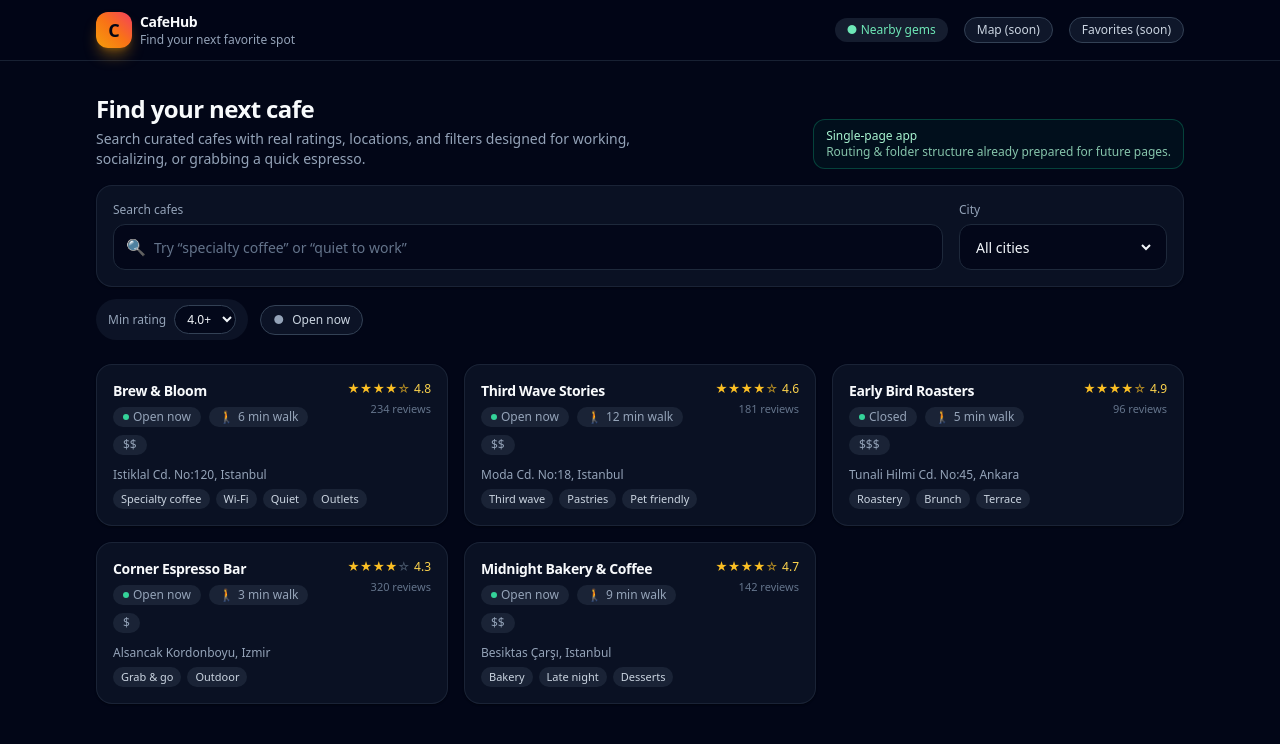
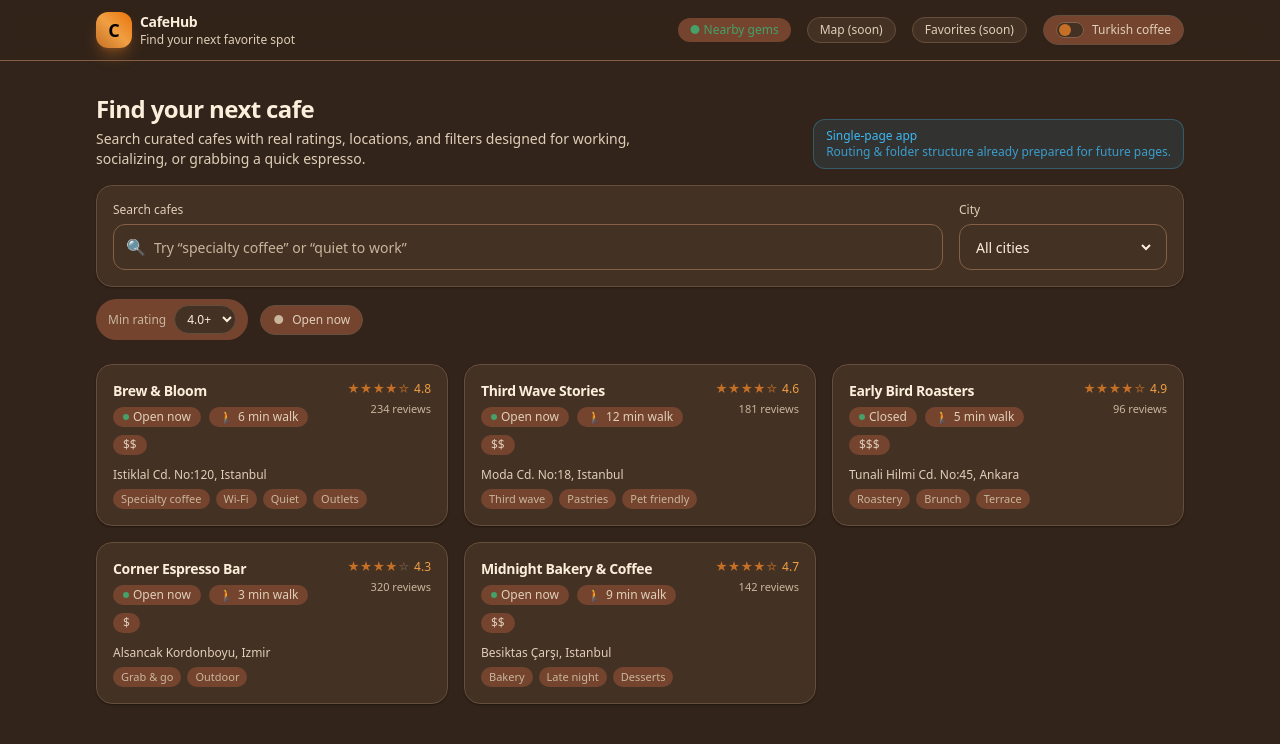
Before and after one commit to gogifemi/cafehub-v1, a React (Vite) app: page / in a window 1280 px wide. Shown: the top 744 px of the page. Built offline with nearby package versions, Linux system fonts and the light colour scheme.

Commit message:
Add design system with CSS variables and theme switching

```diff
--- a/src/App.tsx
+++ b/src/App.tsx
@@ -4,7 +4,7 @@ import { HomePage } from './pages/HomePage';
 
 function App() {
   return (
-    <div className="min-h-screen bg-slate-950 text-slate-50">
+    <div className="min-h-screen bg-bg text-text">
       <Navbar />
       <main className="mx-auto flex max-w-6xl flex-1 flex-col px-4 pb-10 pt-6 sm:px-6 lg:px-8">
         <Routes>
--- a/src/components/cafes/CafeCard.tsx
+++ b/src/components/cafes/CafeCard.tsx
@@ -7,22 +7,22 @@ interface CafeCardProps {
 
 export const CafeCard = ({ cafe }: CafeCardProps) => {
   return (
-    <article className="group relative overflow-hidden rounded-2xl border border-slate-800/80 bg-slate-900/70 p-4 shadow-sm shadow-black/40 transition hover:-translate-y-1 hover:border-amber-400/80 hover:shadow-lg hover:shadow-amber-500/30">
+    <article className="group relative overflow-hidden rounded-2xl border border-border-subtle bg-surface p-4 shadow-sm shadow-black/40 transition hover:-translate-y-1 hover:border-accent hover:shadow-lg hover:shadow-accent/30">
       <div className="flex items-start justify-between gap-3">
         <div className="flex-1 space-y-1.5">
-          <h3 className="text-sm font-semibold tracking-tight text-slate-50">
+          <h3 className="text-sm font-semibold tracking-tight text-text">
             {cafe.name}
           </h3>
-          <div className="flex flex-wrap items-center gap-2 text-xs text-slate-400">
-            <span className="inline-flex items-center gap-1 rounded-full bg-slate-800/80 px-2.5 py-0.5">
-              <span className="h-1.5 w-1.5 rounded-full bg-emerald-400" />
+          <div className="flex flex-wrap items-center gap-2 text-xs text-text-muted">
+            <span className="inline-flex items-center gap-1 rounded-full bg-surface-subtle px-2.5 py-0.5">
+              <span className="h-1.5 w-1.5 rounded-full bg-status-success" />
               {cafe.isOpenNow ? 'Open now' : 'Closed'}
             </span>
-            <span className="inline-flex items-center gap-1 rounded-full bg-slate-800/80 px-2.5 py-0.5">
-              <span className="text-slate-400">🚶</span>
+            <span className="inline-flex items-center gap-1 rounded-full bg-surface-subtle px-2.5 py-0.5">
+              <span className="text-text-subtle">🚶</span>
               {cafe.distanceMinutesWalk} min walk
             </span>
-            <span className="inline-flex items-center gap-1 rounded-full bg-slate-800/80 px-2.5 py-0.5">
+            <span className="inline-flex items-center gap-1 rounded-full bg-surface-subtle px-2.5 py-0.5">
               {cafe.priceLevel}
             </span>
           </div>
@@ -30,13 +30,13 @@ export const CafeCard = ({ cafe }: CafeCardProps) => {
 
         <div className="flex flex-col items-end gap-1">
           <Rating value={cafe.rating} />
-          <span className="text-[11px] text-slate-500">
+          <span className="text-[11px] text-text-subtle">
             {cafe.ratingCount.toLocaleString()} reviews
           </span>
         </div>
       </div>
 
-      <div className="mt-3 space-y-1.5 text-xs text-slate-400">
+      <div className="mt-3 space-y-1.5 text-xs text-text-muted">
         <p className="line-clamp-1">
           {cafe.address}, {cafe.city}
         </p>
@@ -44,7 +44,7 @@ export const CafeCard = ({ cafe }: CafeCardProps) => {
           {cafe.tags.map((tag) => (
             <span
               key={tag}
-              className="rounded-full bg-slate-800/80 px-2 py-0.5 text-[11px] text-slate-300 group-hover:bg-amber-500/15 group-hover:text-amber-200"
+              className="rounded-full bg-surface-subtle px-2 py-0.5 text-[11px] text-text-subtle group-hover:bg-accent-soft/15 group-hover:text-accent-soft"
             >
               {tag}
             </span>
--- a/src/components/cafes/CafeList.tsx
+++ b/src/components/cafes/CafeList.tsx
@@ -8,7 +8,7 @@ interface CafeListProps {
 export const CafeList = ({ cafes }: CafeListProps) => {
   if (!cafes.length) {
     return (
-      <div className="mt-6 rounded-2xl border border-dashed border-slate-700 bg-slate-900/50 px-4 py-10 text-center text-sm text-slate-400">
+      <div className="mt-6 rounded-2xl border border-dashed border-border-subtle bg-surface-subtle px-4 py-10 text-center text-sm text-text-muted">
         No cafes match your filters yet. Try widening your search.
       </div>
     );
--- a/src/components/cafes/FilterBar.tsx
+++ b/src/components/cafes/FilterBar.tsx
@@ -12,11 +12,11 @@ export const FilterBar = ({
   onOnlyOpenNowChange
 }: FilterBarProps) => {
   return (
-    <div className="mt-3 flex flex-wrap items-center gap-3 text-xs text-slate-300">
-      <div className="inline-flex items-center gap-2 rounded-full bg-slate-900/80 px-3 py-1.5">
-        <span className="text-slate-400">Min rating</span>
+    <div className="mt-3 flex flex-wrap items-center gap-3 text-xs text-text-muted">
+      <div className="inline-flex items-center gap-2 rounded-full bg-surface-subtle px-3 py-1.5">
+        <span className="text-text-subtle">Min rating</span>
         <select
-          className="rounded-full border border-slate-700 bg-slate-950/80 px-2 py-1 text-xs text-slate-100 focus:outline-none focus:ring-1 focus:ring-amber-400"
+          className="rounded-full border border-border-subtle bg-bg-soft px-2 py-1 text-xs text-text focus:outline-none focus:ring-1 focus:ring-accent"
           value={String(minRating)}
           onChange={(e) => onMinRatingChange(Number(e.target.value))}
         >
@@ -31,12 +31,12 @@ export const FilterBar = ({
         type="button"
         className={`inline-flex items-center gap-2 rounded-full border px-3 py-1.5 transition ${
           onlyOpenNow
-            ? 'border-emerald-400/80 bg-emerald-500/10 text-emerald-200'
-            : 'border-slate-700 bg-slate-900/80 text-slate-300 hover:border-slate-500'
+            ? 'border-status-success/80 bg-status-success/10 text-status-success'
+            : 'border-border-subtle bg-surface-subtle text-text-muted hover:border-border-strong'
         }`}
         onClick={() => onOnlyOpenNowChange(!onlyOpenNow)}
       >
-        <span className={onlyOpenNow ? 'text-emerald-400' : 'text-slate-400'}>●</span>
+        <span className={onlyOpenNow ? 'text-status-success' : 'text-text-subtle'}>●</span>
         Open now
       </button>
     </div>
--- a/src/components/cafes/Rating.tsx
+++ b/src/components/cafes/Rating.tsx
@@ -11,18 +11,18 @@ export const Rating = ({ value }: RatingProps) => {
     <div className="flex items-center gap-1 text-xs">
       <div className="flex items-center">
         {Array.from({ length: fullStars }).map((_, idx) => (
-          <span key={`full-${idx}`} className="text-amber-400">
+          <span key={`full-${idx}`} className="text-accent">
             ★
           </span>
         ))}
-        {hasHalf && <span className="text-amber-400/70">☆</span>}
+        {hasHalf && <span className="text-accent/70">☆</span>}
         {Array.from({ length: emptyStars }).map((_, idx) => (
-          <span key={`empty-${idx}`} className="text-slate-600">
+          <span key={`empty-${idx}`} className="text-border-subtle">
             ☆
           </span>
         ))}
       </div>
-      <span className="font-medium text-amber-300">{value.toFixed(1)}</span>
+      <span className="font-medium text-accent-soft">{value.toFixed(1)}</span>
     </div>
   );
 };
--- a/src/components/cafes/SearchBar.tsx
+++ b/src/components/cafes/SearchBar.tsx
@@ -9,14 +9,14 @@ const cities = ['All cities', 'Istanbul', 'Ankara', 'Izmir'];
 
 export const SearchBar = ({ query, onQueryChange, city, onCityChange }: SearchBarProps) => {
   return (
-    <div className="flex flex-col gap-3 rounded-2xl border border-slate-800/80 bg-slate-900/70 p-3 shadow-sm shadow-black/30 sm:flex-row sm:items-center sm:gap-4 sm:p-4">
+    <div className="flex flex-col gap-3 rounded-2xl border border-border-subtle bg-surface p-3 shadow-sm shadow-black/30 sm:flex-row sm:items-center sm:gap-4 sm:p-4">
       <div className="flex-1">
-        <label className="block text-xs font-medium text-slate-400">Search cafes</label>
-        <div className="mt-1.5 flex items-center gap-2 rounded-xl border border-slate-800 bg-slate-950/80 px-3 py-2 focus-within:border-amber-400 focus-within:ring-1 focus-within:ring-amber-400/60">
-          <span className="text-slate-500">🔍</span>
+        <label className="block text-xs font-medium text-text-muted">Search cafes</label>
+        <div className="mt-1.5 flex items-center gap-2 rounded-xl border border-border bg-bg-soft px-3 py-2 focus-within:border-accent focus-within:ring-1 focus-within:ring-accent/60">
+          <span className="text-text-subtle">🔍</span>
           <input
             type="text"
-            className="h-7 w-full border-none bg-transparent text-sm text-slate-50 placeholder:text-slate-500 focus:outline-none focus:ring-0"
+            className="h-7 w-full border-none bg-transparent text-sm text-text placeholder:text-text-subtle focus:outline-none focus:ring-0"
             placeholder="Try “specialty coffee” or “quiet to work”"
             value={query}
             onChange={(e) => onQueryChange(e.target.value)}
@@ -25,10 +25,10 @@ export const SearchBar = ({ query, onQueryChange, city, onCityChange }: SearchBa
       </div>
 
       <div className="w-full sm:w-52">
-        <label className="block text-xs font-medium text-slate-400">City</label>
-        <div className="mt-1.5 rounded-xl border border-slate-800 bg-slate-950/80 px-3 py-2">
+        <label className="block text-xs font-medium text-text-muted">City</label>
+        <div className="mt-1.5 rounded-xl border border-border bg-bg-soft px-3 py-2">
           <select
-            className="h-7 w-full border-none bg-transparent text-sm text-slate-100 focus:outline-none focus:ring-0"
+            className="h-7 w-full border-none bg-transparent text-sm text-text focus:outline-none focus:ring-0"
             value={city}
             onChange={(e) => onCityChange(e.target.value)}
           >
--- a/src/components/layout/Navbar.tsx
+++ b/src/components/layout/Navbar.tsx
@@ -1,30 +1,36 @@
+import { ThemeToggle } from './ThemeToggle';
+
 export const Navbar = () => {
   return (
-    <header className="border-b border-slate-800/80 bg-slate-950/80 backdrop-blur">
+    <header className="border-b border-border bg-bg/80 backdrop-blur">
       <div className="mx-auto flex max-w-6xl items-center justify-between px-4 py-3 sm:px-6 lg:px-8">
         <div className="flex items-center gap-2">
-          <div className="flex h-9 w-9 items-center justify-center rounded-xl bg-gradient-to-tr from-amber-500 via-orange-500 to-rose-500 shadow-lg shadow-amber-500/40">
-            <span className="text-lg font-black text-slate-950">C</span>
+          <div className="flex h-9 w-9 items-center justify-center rounded-xl bg-gradient-to-tr from-accent via-accent-soft to-accent-strong shadow-lg shadow-accent/40">
+            <span className="text-lg font-black text-core-black">C</span>
           </div>
           <div>
-            <p className="text-sm font-semibold tracking-tight text-slate-50">
+            <p className="text-sm font-semibold tracking-tight text-text">
               CafeHub
             </p>
-            <p className="text-xs text-slate-400">Find your next favorite spot</p>
+            <p className="text-xs text-text-muted">Find your next favorite spot</p>
           </div>
         </div>
 
-        <nav className="hidden items-center gap-4 text-xs font-medium text-slate-300 sm:flex">
-          <span className="rounded-full bg-slate-800/70 px-3 py-1 text-emerald-300">
+        <div className="flex items-center gap-4">
+          <nav className="hidden items-center gap-4 text-xs font-medium text-text-muted sm:flex">
+            <span className="rounded-full bg-surface-subtle px-3 py-1 text-status-success">
               ● Nearby gems
             </span>
-          <button className="rounded-full border border-slate-700 bg-slate-900 px-3 py-1 hover:border-slate-500 hover:text-slate-50">
+            <button className="rounded-full border border-border-subtle bg-surface px-3 py-1 text-text-muted transition hover:border-border-strong hover:text-text">
               Map (soon)
             </button>
-          <button className="rounded-full border border-slate-700 bg-slate-900 px-3 py-1 hover:border-slate-500 hover:text-slate-50">
+            <button className="rounded-full border border-border-subtle bg-surface px-3 py-1 text-text-muted transition hover:border-border-strong hover:text-text">
               Favorites (soon)
             </button>
           </nav>
+
+          <ThemeToggle />
+        </div>
       </div>
     </header>
   );
--- /dev/null
+++ b/src/components/layout/ThemeToggle.tsx
@@ -0,0 +1,47 @@
+import { useEffect, useState } from 'react';
+
+type ColorTheme = 'turkish' | 'core';
+
+const STORAGE_KEY = 'cafehub-color-theme';
+
+export const ThemeToggle = () => {
+  const [theme, setTheme] = useState<ColorTheme>('turkish');
+
+  useEffect(() => {
+    const stored = window.localStorage.getItem(STORAGE_KEY) as ColorTheme | null;
+    const initial: ColorTheme = stored === 'core' || stored === 'turkish' ? stored : 'turkish';
+
+    setTheme(initial);
+    document.documentElement.dataset.theme = initial;
+  }, []);
+
+  const toggleTheme = () => {
+    const next: ColorTheme = theme === 'turkish' ? 'core' : 'turkish';
+    setTheme(next);
+    document.documentElement.dataset.theme = next;
+    window.localStorage.setItem(STORAGE_KEY, next);
+  };
+
+  const isCore = theme === 'core';
+
+  return (
+    <button
+      type="button"
+      onClick={toggleTheme}
+      className="inline-flex items-center gap-2 rounded-full border border-border-subtle bg-surface-subtle px-3 py-1.5 text-xs font-medium text-text-muted shadow-sm hover:border-border-strong hover:text-text"
+      aria-label={`Switch to ${isCore ? 'Turkish coffee' : 'core monochrome'} theme`}
+    >
+      <span
+        className={`flex h-4 w-7 items-center rounded-full border border-border bg-bg-soft px-0.5 transition ${
+          isCore ? 'justify-end' : 'justify-start'
+        }`}
+      >
+        <span className="h-3 w-3 rounded-full bg-accent" />
+      </span>
+      <span className="hidden sm:inline">
+        {isCore ? 'Core monochrome' : 'Turkish coffee'}
+      </span>
+      <span className="sm:hidden">{isCore ? 'Core' : 'Coffee'}</span>
+    </button>
+  );
+};
--- a/src/index.css
+++ b/src/index.css
@@ -1,6 +1,118 @@
 @tailwind base;
 @tailwind components;
 @tailwind utilities;
+
+/* Design tokens: typography */
+:root {
+  --font-sans: system-ui, -apple-system, BlinkMacSystemFont, 'SF Pro Rounded', 'Segoe UI Rounded',
+    'Segoe UI', sans-serif;
+
+  /* Core monochrome palette (logo) */
+  --core-black: 0 0% 0%;
+  --core-white: 0 0% 100%;
+
+  /* Turkish coffee base palette (browns, creams, spices) */
+  --coffee-espresso: 24 32% 15%; /* deep, almost-black espresso */
+  --coffee-grounds: 26 32% 20%;
+  --coffee-foam: 35 70% 88%;
+  --coffee-bronze: 28 68% 46%;
+  --coffee-cream: 36 80% 92%;
+  --spice-cardamom: 142 40% 45%;
+  --spice-cinnamon: 20 70% 46%;
+  --spice-clove: 18 42% 32%;
+
+  /* Semantic colors – default theme (Turkish coffee) */
+  --color-bg: var(--coffee-espresso);
+  --color-bg-soft: var(--coffee-grounds);
+  --color-surface: var(--coffee-grounds);
+  --color-surface-subtle: var(--spice-clove);
+  --color-surface-elevated: var(--coffee-bronze);
+
+  --color-border-subtle: 24 25% 32%;
+  --color-border: 24 30% 40%;
+  --color-border-strong: 24 35% 50%;
+
+  --color-text: var(--coffee-cream);
+  --color-text-muted: 35 40% 80%;
+  --color-text-subtle: 35 30% 70%;
+  --color-text-accent: var(--coffee-cream);
+
+  --color-accent: var(--coffee-bronze);
+  --color-accent-soft: 32 85% 60%;
+  --color-accent-strong: 28 92% 48%;
+
+  --color-success: var(--spice-cardamom);
+  --color-warning: 35 90% 60%;
+  --color-info: 200 90% 60%;
+
+  --color-ring: var(--color-accent);
+
+  /* Gradient accents used for borders and badges */
+  --color-accent-1: var(--spice-cardamom);
+  --color-accent-2: var(--coffee-bronze);
+  --color-accent-3: var(--spice-cinnamon);
+  --color-accent-4: 0 84% 60%;
+
+  color-scheme: dark;
+}
+
+/* Core monochrome theme – pure black/white */
+:root[data-theme='core'] {
+  --color-bg: 0 0% 4%;
+  --color-bg-soft: 0 0% 8%;
+  --color-surface: 0 0% 6%;
+  --color-surface-subtle: 0 0% 12%;
+  --color-surface-elevated: 0 0% 18%;
+
+  --color-border-subtle: 0 0% 22%;
+  --color-border: 0 0% 32%;
+  --color-border-strong: 0 0% 45%;
+
+  --color-text: 0 0% 98%;
+  --color-text-muted: 0 0% 70%;
+  --color-text-subtle: 0 0% 55%;
+  --color-text-accent: 0 0% 100%;
+
+  --color-accent: 0 0% 100%;
+  --color-accent-soft: 0 0% 85%;
+  --color-accent-strong: 0 0% 100%;
+
+  --color-success: 140 40% 60%;
+  --color-warning: 45 90% 60%;
+  --color-info: 210 90% 60%;
+
+  --color-ring: var(--color-accent);
+}
+
+/* Explicit Turkish coffee theme override (same as default) */
+:root[data-theme='turkish'] {
+  --color-bg: var(--coffee-espresso);
+  --color-bg-soft: var(--coffee-grounds);
+  --color-surface: var(--coffee-grounds);
+  --color-surface-subtle: var(--spice-clove);
+  --color-surface-elevated: var(--coffee-bronze);
+
+  --color-border-subtle: 24 25% 32%;
+  --color-border: 24 30% 40%;
+  --color-border-strong: 24 35% 50%;
+
+  --color-text: var(--coffee-cream);
+  --color-text-muted: 35 40% 80%;
+  --color-text-subtle: 35 30% 70%;
+  --color-text-accent: var(--coffee-cream);
+
+  --color-accent: var(--coffee-bronze);
+  --color-accent-soft: 32 85% 60%;
+  --color-accent-strong: 28 92% 48%;
+
+  --color-success: var(--spice-cardamom);
+  --color-warning: 35 90% 60%;
+  --color-info: 200 90% 60%;
+
+  --color-ring: var(--color-accent);
+
+  color-scheme: dark;
+}
 
 *,
 *::before,
@@ -16,10 +128,14 @@ body,
 
 body {
   margin: 0;
-  font-family: system-ui, -apple-system, BlinkMacSystemFont, 'SF Pro Text', 'Segoe UI',
-    sans-serif;
-  background: radial-gradient(circle at top, #020617 0, #020617 40%, #000 100%);
-  color: #e5e7eb;
+  font-family: var(--font-sans);
+  background: radial-gradient(
+    circle at top,
+    hsl(var(--color-bg-soft)) 0,
+    hsl(var(--color-bg-soft)) 40%,
+    hsl(var(--color-bg)) 100%
+  );
+  color: hsl(var(--color-text));
 }
 
 .gradient-border {
@@ -31,7 +147,13 @@ body {
   position: absolute;
   inset: -1px;
   border-radius: inherit;
-  background: linear-gradient(135deg, #22c55e, #eab308, #f97316, #ef4444);
+  background: linear-gradient(
+    135deg,
+    hsl(var(--color-accent-1)),
+    hsl(var(--color-accent-2)),
+    hsl(var(--color-accent-3)),
+    hsl(var(--color-accent-4))
+  );
   opacity: 0.75;
   z-index: -1;
 }
--- a/src/pages/HomePage.tsx
+++ b/src/pages/HomePage.tsx
@@ -31,17 +31,17 @@ export const HomePage = () => {
     <section>
       <div className="flex flex-col gap-3 pb-4 pt-2 sm:flex-row sm:items-end sm:justify-between">
         <div>
-          <h1 className="text-xl font-semibold tracking-tight text-slate-50 sm:text-2xl">
+          <h1 className="text-xl font-semibold tracking-tight text-text sm:text-2xl">
             Find your next cafe
           </h1>
-          <p className="mt-1 max-w-xl text-sm text-slate-400">
+          <p className="mt-1 max-w-xl text-sm text-text-muted">
             Search curated cafes with real ratings, locations, and filters designed for working,
             socializing, or grabbing a quick espresso.
           </p>
         </div>
-        <div className="rounded-xl border border-emerald-500/30 bg-emerald-500/5 px-3 py-2 text-xs text-emerald-200">
+        <div className="rounded-xl border border-status-info/30 bg-status-info/10 px-3 py-2 text-xs text-status-info">
           <p className="font-medium">Single-page app</p>
-          <p className="text-emerald-200/80">
+          <p className="text-status-info/80">
             Routing & folder structure already prepared for future pages.
           </p>
         </div>
--- /dev/null
+++ b/tailwind.config.js
@@ -0,0 +1,53 @@
+const defaultTheme = require('tailwindcss/defaultTheme');
+
+const withOpacity = (variable) => `hsl(var(${variable}) / <alpha-value>)`;
+
+/** @type {import('tailwindcss').Config} */
+module.exports = {
+  content: ['./index.html', './src/**/*.{js,ts,jsx,tsx}'],
+  theme: {
+    extend: {
+      fontFamily: {
+        sans: ['var(--font-sans)', ...defaultTheme.fontFamily.sans]
+      },
+      colors: {
+        /* Semantic color tokens backed by CSS variables */
+        bg: {
+          DEFAULT: withOpacity('--color-bg'),
+          soft: withOpacity('--color-bg-soft')
+        },
+        surface: {
+          DEFAULT: withOpacity('--color-surface'),
+          subtle: withOpacity('--color-surface-subtle'),
+          elevated: withOpacity('--color-surface-elevated')
+        },
+        border: {
+          DEFAULT: withOpacity('--color-border'),
+          subtle: withOpacity('--color-border-subtle'),
+          strong: withOpacity('--color-border-strong')
+        },
+        text: {
+          DEFAULT: withOpacity('--color-text'),
+          muted: withOpacity('--color-text-muted'),
+          subtle: withOpacity('--color-text-subtle'),
+          accent: withOpacity('--color-text-accent')
+        },
+        accent: {
+          DEFAULT: withOpacity('--color-accent'),
+          soft: withOpacity('--color-accent-soft'),
+          strong: withOpacity('--color-accent-strong')
+        },
+        status: {
+          success: withOpacity('--color-success'),
+          warning: withOpacity('--color-warning'),
+          info: withOpacity('--color-info')
+        },
+        core: {
+          black: withOpacity('--core-black'),
+          white: withOpacity('--core-white')
+        }
+      }
+    }
+  },
+  plugins: []
+};
```
Also changed, not shown: tailwind.config.cjs (deleted, +0 -23 lines), 6 other files (tests, documents, lock files or other folders). Lines whose indentation alone changed are shown as unchanged.
